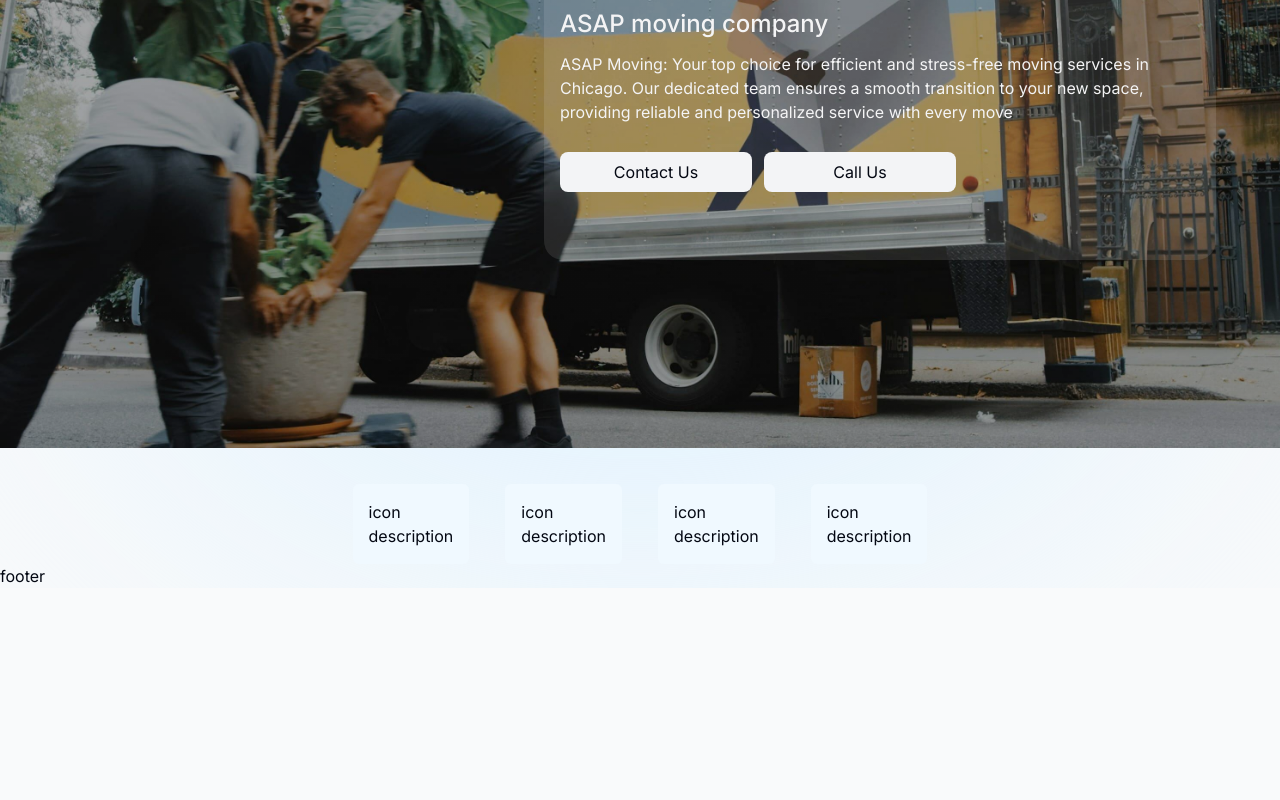
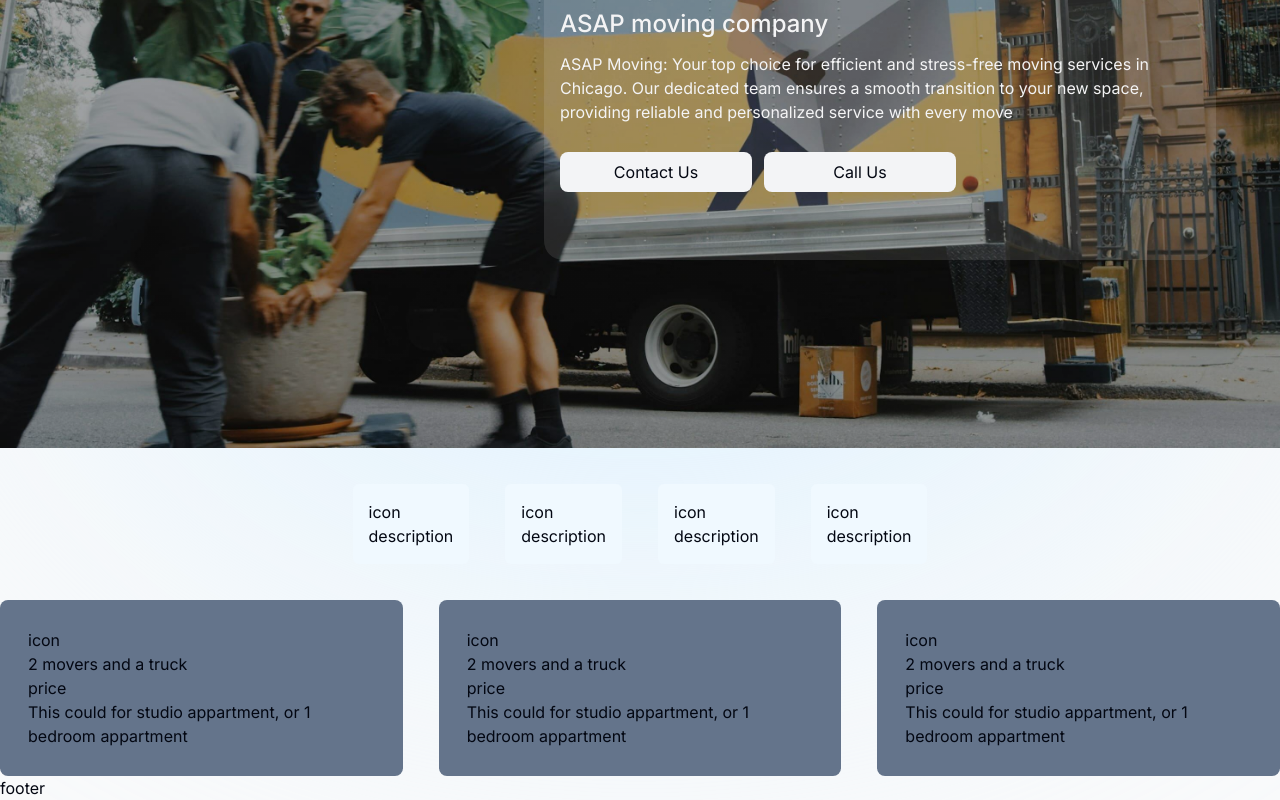
Before and after one commit to Alexandrbig1/asap-moving, a Next.js app: page / in a window 1280 px wide. Shown: the part 248-1048 px from the top of the page. Before the commit the page ends 836 px from the top, so only its background shows below. Built offline with nearby package versions, Linux system fonts and the light colour scheme.

Commit message:
feat: added services component

```diff
--- a/app/page.tsx
+++ b/app/page.tsx
@@ -1,11 +1,13 @@
 import About from "@/components/about";
 import Hero from "@/components/hero";
+import Services from "@/components/services";
 
 export default function Home() {
   return (
     <main className="">
       <Hero />
       <About />
+      <Services />
     </main>
   );
 }
--- a/components/about.tsx
+++ b/components/about.tsx
@@ -2,7 +2,7 @@
 
 export default function About() {
   return (
-    <div className="flex items-center justify-center gap-9 mt-9 w-full">
+    <section className="flex items-center justify-center gap-9 mt-9 w-full">
       <div className="p-4 bg-sky-50 rounded-md">
         <span>icon</span>
         <p>description</p>
@@ -19,6 +19,6 @@
         <span>icon</span>
         <p>description</p>
       </div>
-    </div>
+    </section>
   );
 }
--- a/components/hero.tsx
+++ b/components/hero.tsx
@@ -2,7 +2,7 @@
 
 export default function Hero() {
   return (
-    <div
+    <section
       className="h-screen w-full relative bg-black bg-opacity-50"
       style={{
         background:
@@ -32,6 +32,6 @@
           </button>
         </div>
       </div>
-    </div>
+    </section>
   );
 }
--- /dev/null
+++ b/components/services.tsx
@@ -0,0 +1,28 @@
+import React from "react";
+
+export default function Services() {
+  return (
+    <section>
+      <ul className="flex items-center justify-center gap-9 mt-9 w-full">
+        <li className="flex flex-col p-7 rounded-lg bg-slate-500">
+          <span>icon</span>
+          <span>2 movers and a truck</span>
+          <span>price</span>
+          <p>This could for studio appartment, or 1 bedroom appartment</p>
+        </li>
+        <li className="flex flex-col p-7 rounded-lg bg-slate-500">
+          <span>icon</span>
+          <span>2 movers and a truck</span>
+          <span>price</span>
+          <p>This could for studio appartment, or 1 bedroom appartment</p>
+        </li>
+        <li className="flex flex-col p-7 rounded-lg bg-slate-500">
+          <span>icon</span>
+          <span>2 movers and a truck</span>
+          <span>price</span>
+          <p>This could for studio appartment, or 1 bedroom appartment</p>
+        </li>
+      </ul>
+    </section>
+  );
+}
```
